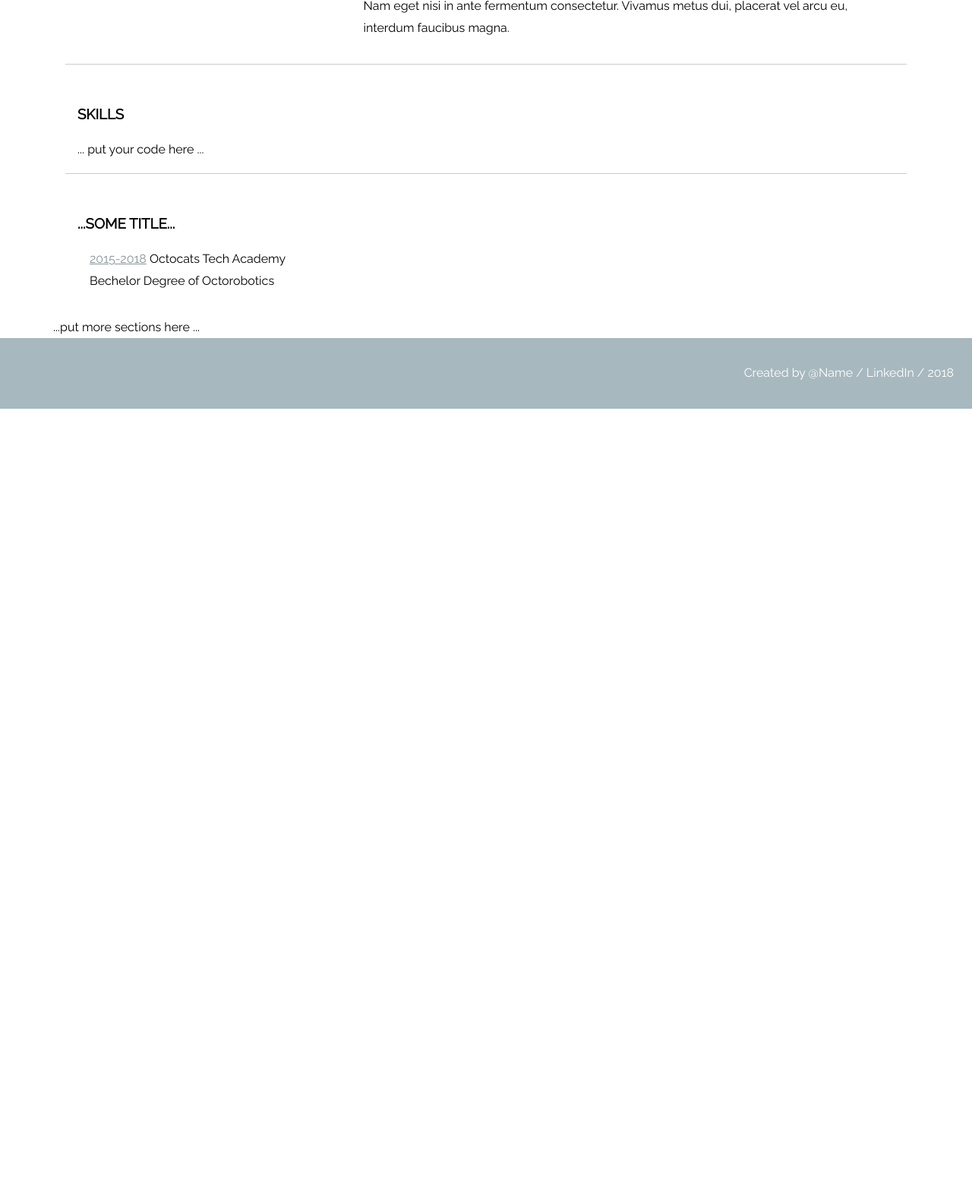
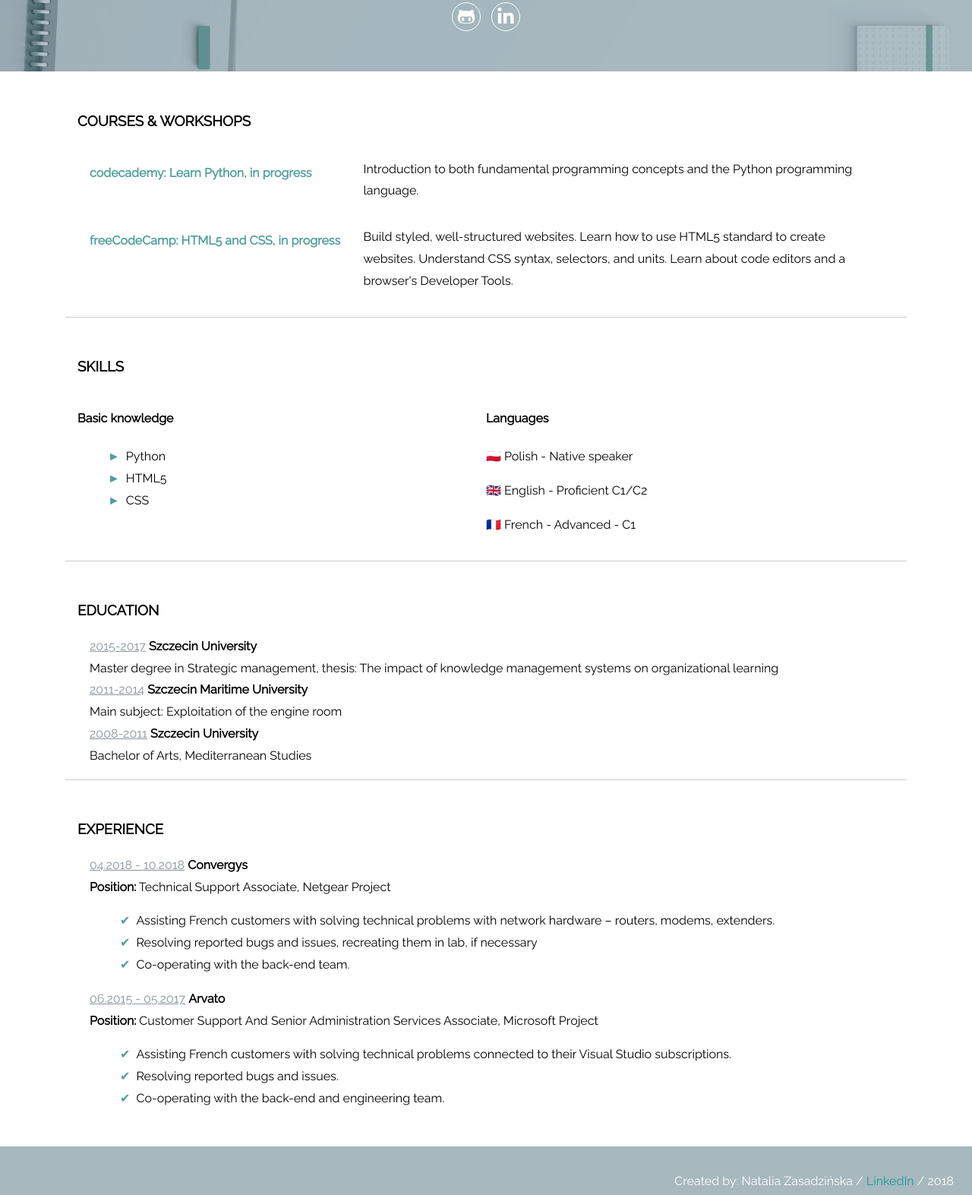
Before and after one commit to nzasadzinska/MyCV, a plain HTML site: page index.html in a window 1280 px wide. Shown: the part 456-2029 px from the top of the page at 76% size. Before the commit the page ends 994 px from the top, so only its background shows below. Drawn offline with Linux system fonts and the light colour scheme.

Commit message:
Update index.html

```diff
--- a/index.html
+++ b/index.html
@@ -1,64 +1,270 @@
 <!DOCTYPE html>
+
 <html>
+
 <head>
+
 <meta charset="UTF-8">
-		<title>My CV</title>
-		<meta name="description" content="My CV">
+
+<title>CV - NZasadzinska</title>
+
+<meta name="description" content="My C">
+
 <meta name="author" content="Natalia Zasadzinska">
-		<meta name="viewport" content="width=device-width, initial-scale=1.0">
-		<link rel="stylesheet" type="text/css" href="style.css">
+
+<link rel="icon" href="./img/favicon.ico">
+
+<meta name="viewport" content="width=device-width, initial-scale=1">
+
+<link rel="stylesheet" href="https://use.fontawesome.com/releases/v5.0.13/css/all.css" integrity="sha384-DNOHZ68U8hZfKXOrtjWvjxusGo9WQnrNx2sqG0tfsghAvtVlRW3tvkXWZh58N9jp" crossorigin="anonymous">
+
+<link rel="stylesheet" href="style.css">
+
 </head>
 
+
+
 <body>
+
 <header>
+
 <div>
-				<img src="path/to/file" />
+
+<img src="./moi.jpg" />
+
 </div>
-			<h1>first second name</h1>
+
+<h1>Natalia Zasadzinska</h1>
+
 <section>
-				<p>Your story goes here... e.g. Hello! I am xyz. I work as web designer and front-end developer.
-				I have passion for pixel perfect, minimal and easy to use interfaces.</p>
+
+<p>Hello! I am Natalia Zasadzinska. I work as technical support associate, but, given my passion for digging for clues till I find a solution for certain issues, I’m highly motivated to become a tester. I'm focused, dedicated, hard-working and willing to learn in a changing and challenging environment.</p>
+
+
+<a href="https://github.com/nzasadzinska" target="_blank">
+
+<i class="fab fa-github-alt"></i>
+
+</a>
+
+
+<a href="https://www.linkedin.com/in/natalia-zasadzi%C5%84ska/" target="_blank">
+
+<i class="fab fa-linkedin-in"></i>
+
+</a>
+
 </section>
+
 </header>
+
 <main>
-			<!--Courses -->
+
 <section>
+
 <h3>Courses & Workshops</h3>
+
 <article class='course'>
+
 <div class='title'>
-						CodeIsAwsome - My First Course
+
+<h4>codecademy: Learn Python, in progress</h4>
+
 </div>
+
 <div class="descrition">
-						<p>Lorem ipsum dolor sit amet, consectetur adipiscing elit. Duis non iaculis mi, vel lacinia odio. Nam eget nisi in ante fermentum consectetur. Vivamus metus dui, placerat vel arcu eu, interdum faucibus magna.</p>
+
+<p>Introduction to both fundamental programming concepts and the Python programming language.</p>
+
 </div>
+
 </article>
+
+<article class='course'>
+
+<div class='title'>
+
+<h4>freeCodeCamp: HTML5 and CSS, in progress</h4>
+
+</div>
+
+<div class="descrition">
+
+<p>Build styled, well-structured websites. Learn how to use HTML5 standard to create websites. Understand CSS syntax, selectors, and units. Learn about code editors and a browser's Developer Tools.</p>
+
+</div>
+
+</article>
+
+
+
+
 </section>
-			<!-- Skilss -->
+
 <section>
+
 <h3>Skills</h3>
 
-				... put your code here ...
+<div class='skills'>
+
+
+
+<div class='column'>
+
+<h4>Basic knowledge</h4>
+
+<ul>
+
+<li>Python</li>
+
+<li>HTML5</li>
+
+<li>CSS</li>
+
+
+
+</ul>
+
+</div>
+
+<div>
+
+<h4>Languages</h4>
+
+<p>🇵🇱 Polish - Native speaker</p>
+
+<p>🇬🇧 English - Proficient C1/C2</p>
+
+<p>🇫🇷 French - Advanced - C1</p>
+
+
+</div>
+
+</div>
 
 </section>
-			<!-- Education -->
+
+
+
 <section>
-				<h3>...some title...</h3>
+
+<h3>Education</h3>
+
 <article>
+
 <div class='school'>
-	          <span>2015-2018</span> Octocats tech academy
+
+<span>2015-2017</span> <strong> Szczecin University</strong>
+
 </div>
+
 <div class="descrition">
-	          Bechelor Degree of Octorobotics
+
+Master degree in Strategic management, thesis: The impact of knowledge management systems on organizational learning
+
 </div>
+
 </article>
+
+<article>
+
+<div class='school'>
+
+<span>2011-2014</span> <strong> Szczecin Maritime University</strong>
+
+</div>
+
+<div>
+
+Main subject: Exploitation of the engine room
+
+</div>
+
+</article>
+<article>
+
+<div class='school'>
+
+<span>2008-2011</span> <strong> Szczecin University</strong>
+
+</div>
+
+<div>
+
+Bachelor of Arts, Mediterranean Studies
+
+</div>
+
+</article>
+
+
 </section>
-			<!-- Experience / Projects / Portfolio ... -->
 
-			...put more sections here ...
+<section>
+
+<h3>Experience</h3>
+
+<article>
+
+<div class='job-title'>
+
+<span>04.2018 - 10.2018</span> <strong>Convergys</strong><br> <strong>Position:</strong> Technical Support Associate, Netgear project
+
+</div>
+
+<div>
+
+
+<ul class="job-description">
+
+<li>Assisting French customers with solving technical problems with network hardware – routers, modems, extenders. </li>
+
+<li>Resolving reported bugs and issues, recreating them in lab, if necessary </li>
+
+<li>Co-operating with the back-end team.</li>
+
+</ul>
+
+</div>
+
+</article>
+<article>
+
+<div class='job-title'>
+
+<span>06.2015 - 05.2017</span> <strong>Arvato</strong><br> <strong>Position:</strong> Customer Support and Senior Administration Services Associate, Microsoft project
+
+</div>
+
+<div>
+
+
+<ul class="job-description">
+
+<li>Assisting French customers with solving technical problems connected to their Visual Studio subscriptions.</li>
+
+<li>Resolving reported bugs and issues. </li>
+
+<li>Co-operating with the back-end and engineering team.</li>
+
+</ul>
+
+</div>
+
+</article>
+
+
+</section>
 
 </main>
+
 <footer>
-			<p>Created by @Name  / LinkedIn / 2018 </p>
+
+<p>Created by: Natalia Zasadzińska / <a href=" https://www.linkedin.com/in/natalia-zasadzi%C5%84ska/">LinkedIn</a> / 2018 </p>
+
 </footer>
+
+
 </body>
+
 </html>
```
Lines whose indentation alone changed are shown as unchanged.
